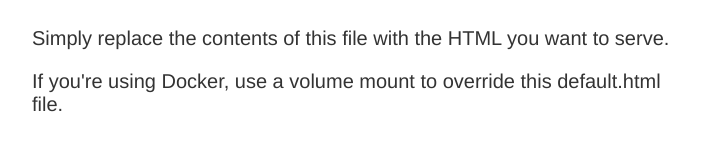
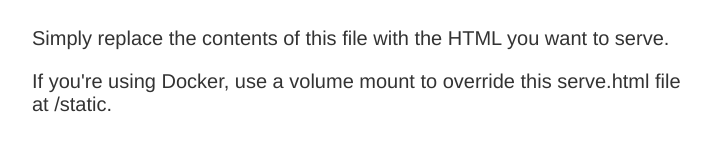
Before and after one commit to chan-vince/maintenance, a plain HTML site: page static/serve.html in a window 1280 px wide. Shown: the part 330-480 px from the top of the page, without its empty margins (283-994 px from the left). Drawn offline with Linux system fonts and the light colour scheme.

Commit message:
correct copy

```diff
--- a/static/serve.html
+++ b/static/serve.html
@@ -13,6 +13,6 @@
     <h1>This is the default static page!</h1>
     <div>
         <p>Simply replace the contents of this file with the HTML you want to serve.</p>
-        <p>If you're using Docker, use a volume mount to override this default.html file.</p>
+        <p>If you're using Docker, use a volume mount to override this serve.html file at /static.</p>
     </div>
 </article>
```
